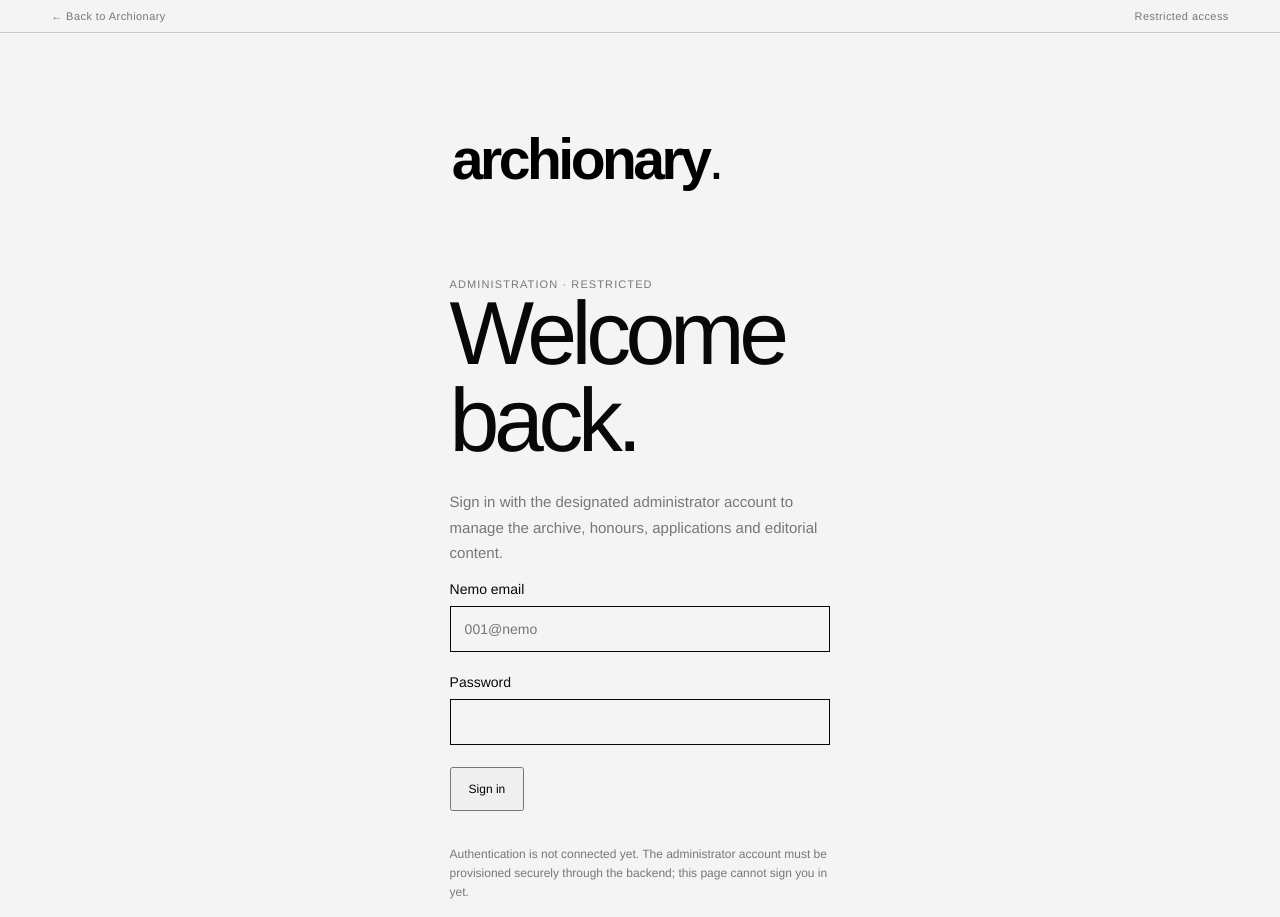
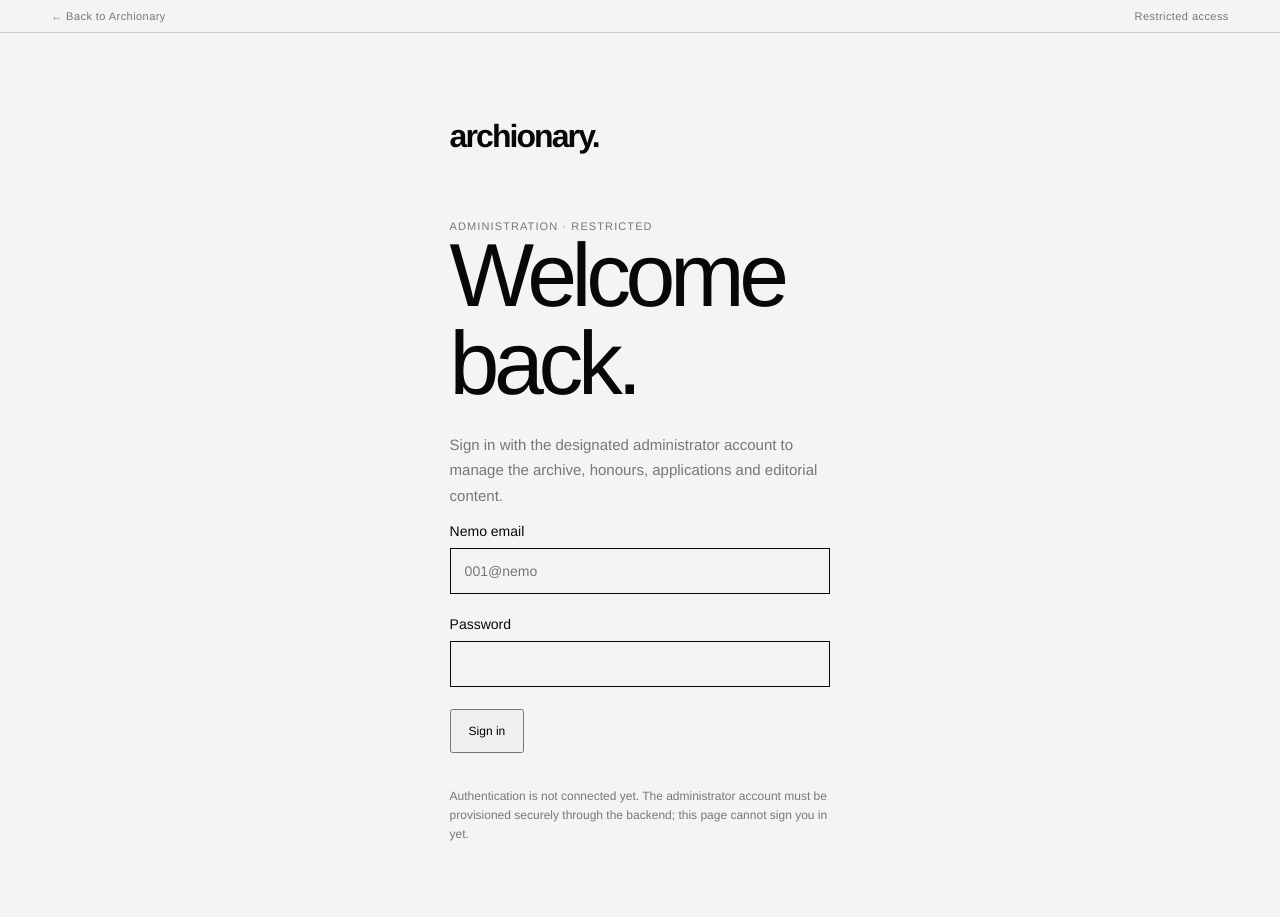
Before and after one commit to yumeworldyamicode/Hrmnx-Archionary, a plain HTML site: page admin.html in a window 1280 px wide. Shown: the top 917 px of the page. Drawn offline with Linux system fonts and the light colour scheme.

Commit message:
Apply monochrome text-only branding and Helvetica

```diff
--- a/admin.html
+++ b/admin.html
@@ -1 +1 @@
-<!doctype html><html lang="en"><head><meta charset="utf-8"><meta name="viewport" content="width=device-width,initial-scale=1"><title>Administration — archionary.</title><link rel="icon" href="assets/favicon.svg"><link rel="stylesheet" href="assets/css/site.css"><link rel="stylesheet" href="assets/css/pages.css"></head><body><div class="topline"><a href="/">← Back to Archionary</a><span>Restricted access</span></div><main class="admin-gate"><a class="brand" href="/"><img src="assets/archionary-logo.svg" alt="archionary."></a><p class="eyebrow">Administration · Restricted</p><h1>Welcome back.</h1><p>Sign in with the designated administrator account to manage the archive, honours, applications and editorial content.</p><form id="admin-login" class="page-form"><label>Nemo email<input type="email" name="email" placeholder="001@nemo" autocomplete="username" required></label><label>Password<input type="password" name="password" autocomplete="current-password" required></label><button class="button-dark" type="submit">Sign in</button><p class="form-note" id="admin-status">Authentication is not connected yet. The administrator account must be provisioned securely through the backend; this page cannot sign you in yet.</p></form><footer class="gate-footer">made with lots of love by Takahashi Shizuku.<br>© 2026 Hrmnx Entertainment</footer></main><script src="assets/js/pages.js"></script></body></html>
+<!doctype html><html lang="en"><head><meta charset="utf-8"><meta name="viewport" content="width=device-width,initial-scale=1"><title>Administration - archionary.</title><link rel="icon" href="assets/favicon.svg"><link rel="stylesheet" href="assets/css/site.css"><link rel="stylesheet" href="assets/css/pages.css"></head><body><div class="topline"><a href="/">← Back to Archionary</a><span>Restricted access</span></div><main class="admin-gate"><a class="brand" href="/">archionary.</a><p class="eyebrow">Administration · Restricted</p><h1>Welcome back.</h1><p>Sign in with the designated administrator account to manage the archive, honours, applications and editorial content.</p><form id="admin-login" class="page-form"><label>Nemo email<input type="email" name="email" placeholder="001@nemo" autocomplete="username" required></label><label>Password<input type="password" name="password" autocomplete="current-password" required></label><button class="button-dark" type="submit">Sign in</button><p class="form-note" id="admin-status">Authentication is not connected yet. The administrator account must be provisioned securely through the backend; this page cannot sign you in yet.</p></form><footer class="gate-footer">made with lots of love by Takahashi Shizuku.<br>© 2026 Hrmnx Entertainment</footer></main><script src="assets/js/pages.js"></script></body></html>
```
